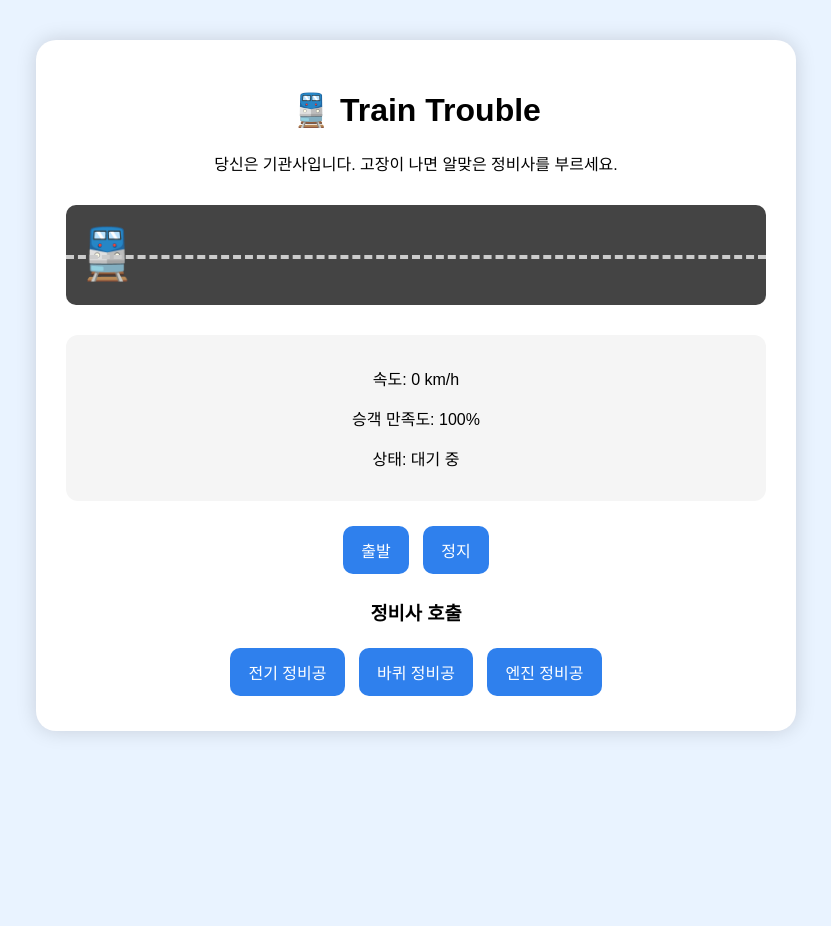
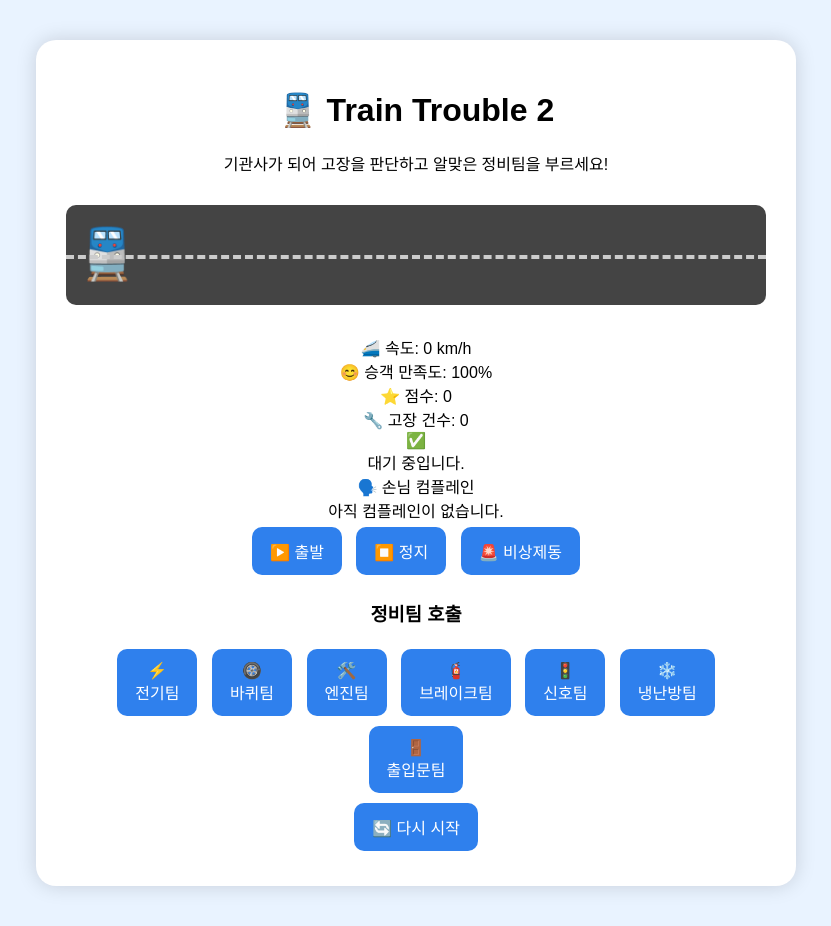
Before and after one commit to cityenglish2017-sys/TrainGame, a plain HTML site: page index.html in a window 1280 px wide. Shown: the whole page, without its empty margins (224-1055 px from the left). Before the commit the page ends 800 px from the top, so only its background shows below. Drawn offline with Linux system fonts and the light colour scheme.

Commit message:
Update index.html

```diff
--- a/index.html
+++ b/index.html
@@ -2,31 +2,54 @@
 <html lang="ko">
 <head>
   <meta charset="UTF-8" />
-  <title>Train Trouble</title>
+  <title>Train Trouble 2</title>
   <link rel="stylesheet" href="style.css" />
 </head>
 <body>
   <div class="game">
-    <h1>🚆 Train Trouble</h1>
-    <p>당신은 기관사입니다. 고장이 나면 알맞은 정비사를 부르세요.</p>
+    <h1>🚆 Train Trouble 2</h1>
+    <p>기관사가 되어 고장을 판단하고 알맞은 정비팀을 부르세요!</p>
 
     <div class="track">
       <div id="train">🚆</div>
     </div>
 
-    <div class="panel">
-      <p>속도: <span id="speed">0</span> km/h</p>
-      <p>승객 만족도: <span id="happy">100</span>%</p>
-      <p>상태: <span id="message">대기 중</span></p>
+    <div class="dashboard">
+      <div>🚄 속도: <span id="speed">0</span> km/h</div>
+      <div>😊 승객 만족도: <span id="happy">100</span>%</div>
+      <div>⭐ 점수: <span id="score">0</span></div>
+      <div>🔧 고장 건수: <span id="failureCount">0</span></div>
     </div>
 
-    <button onclick="startTrain()">출발</button>
-    <button onclick="stopTrain()">정지</button>
+    <div class="message-box">
+      <div id="failureIcon">✅</div>
+      <div id="message">대기 중입니다.</div>
+    </div>
 
-    <h3>정비사 호출</h3>
-    <button onclick="callMechanic('electric')">전기 정비공</button>
-    <button onclick="callMechanic('wheel')">바퀴 정비공</button>
-    <button onclick="callMechanic('engine')">엔진 정비공</button>
+    <div class="complaint-box">
+      <div>🗣️ 손님 컴플레인</div>
+      <div id="complaint">아직 컴플레인이 없습니다.</div>
+    </div>
+
+    <div class="controls">
+      <button onclick="startTrain()">▶️ 출발</button>
+      <button onclick="stopTrain()">⏹️ 정지</button>
+      <button onclick="emergencyBrake()">🚨 비상제동</button>
+    </div>
+
+    <h3>정비팀 호출</h3>
+
+    <div class="mechanics">
+      <button onclick="callMechanic('electric')">⚡<br>전기팀</button>
+      <button onclick="callMechanic('wheel')">🛞<br>바퀴팀</button>
+      <button onclick="callMechanic('engine')">🛠️<br>엔진팀</button>
+      <button onclick="callMechanic('brake')">🧯<br>브레이크팀</button>
+      <button onclick="callMechanic('signal')">🚦<br>신호팀</button>
+      <button onclick="callMechanic('aircon')">❄️<br>냉난방팀</button>
+      <button onclick="callMechanic('door')">🚪<br>출입문팀</button>
+    </div>
+
+    <button class="reset" onclick="resetGame()">🔄 다시 시작</button>
   </div>
 
   <script src="script.js"></script>
```
